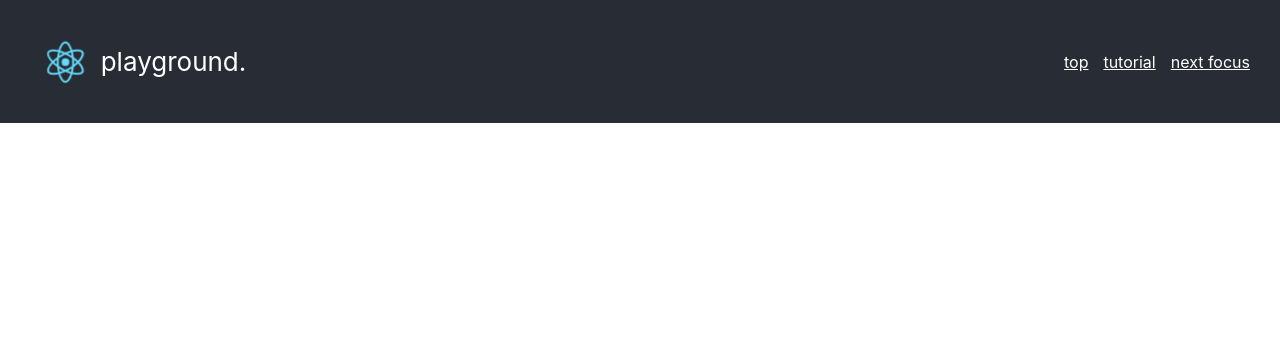
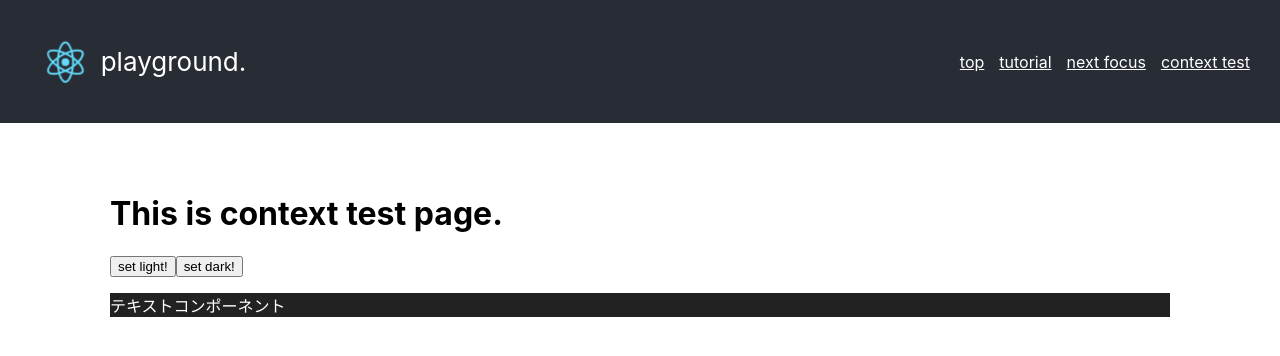
Before and after one commit to neripark/react-typescript-playground, a React app: page /contexttest in a window 1280 px wide. Shown: the top 356 px of the page. Built offline with nearby package versions, Linux system fonts and the light colour scheme.

Commit message:
context test

```diff
--- a/src/App.tsx
+++ b/src/App.tsx
@@ -5,6 +5,7 @@ import Navigation from "./components/Navigation";
 import { BrowserRouter as Router, Switch, Route } from "react-router-dom";
 import Tutorial from "./pages/Tutorial";
 import NextFocus from "./pages/NextFocus";
+import ContextTest from "./pages/ContextTest";
 
 const App: React.FC = () => {
   return (
@@ -21,6 +22,7 @@ const App: React.FC = () => {
           <Switch>
             <Route path="/tutorial" component={Tutorial} />
             <Route path="/nextfocus" component={NextFocus} />
+            <Route path="/contexttest" component={ContextTest} />
           </Switch>
         </main>
       </Router>
--- a/src/components/Navigation.tsx
+++ b/src/components/Navigation.tsx
@@ -20,6 +20,11 @@ const Navigation: React.FC = () => {
             next focus
           </Link>
         </li>
+        <li className="Nav-item">
+          <Link to="/contexttest" className="Nav-item-link">
+            context test
+          </Link>
+        </li>
       </ul>
     </nav>
   );
--- /dev/null
+++ b/src/components/Text.tsx
@@ -0,0 +1,25 @@
+import * as React from "react";
+
+export const TextThemes = {
+  light: {
+    foreground: "#000",
+    background: "#eee"
+  },
+  dark: {
+    foreground: "#fff",
+    background: "#222"
+  }
+}
+
+export const ThemeContext = React.createContext(TextThemes.light);
+
+const Text: React.FC = ({ children }) => {
+  const theme = React.useContext(ThemeContext);
+  return (
+    <p style={{ background: theme.background, color: theme.foreground}}>
+      {children}
+    </p>
+  );
+};
+
+export default Text;
--- /dev/null
+++ b/src/pages/ContextTest.tsx
@@ -0,0 +1,33 @@
+import * as React from "react";
+import { RouteComponentProps } from "react-router-dom";
+import Text, { TextThemes, ThemeContext } from "../components/Text";
+
+type PageProps = {} & RouteComponentProps<{}>;
+
+const ContextTest: React.FC<PageProps> = () => {
+  const value = React.useContext(ThemeContext);
+  const [theme, setTheme] = React.useState(TextThemes.dark);
+
+  const setDark = () => {
+    setTheme(TextThemes.dark);
+  }
+
+  const setLight = () => {
+    setTheme(TextThemes.light);
+  }
+
+  return (
+    <>
+      <h1>This is context test page.</h1>
+      <button onClick={setLight} >set light!</button>
+      <button onClick={setDark} >set dark!</button>
+      <ThemeContext.Provider
+        value={theme}
+      >
+        <Text>テキストコンポーネント</Text>
+      </ThemeContext.Provider>
+    </>
+  );
+};
+
+export default ContextTest;
```
